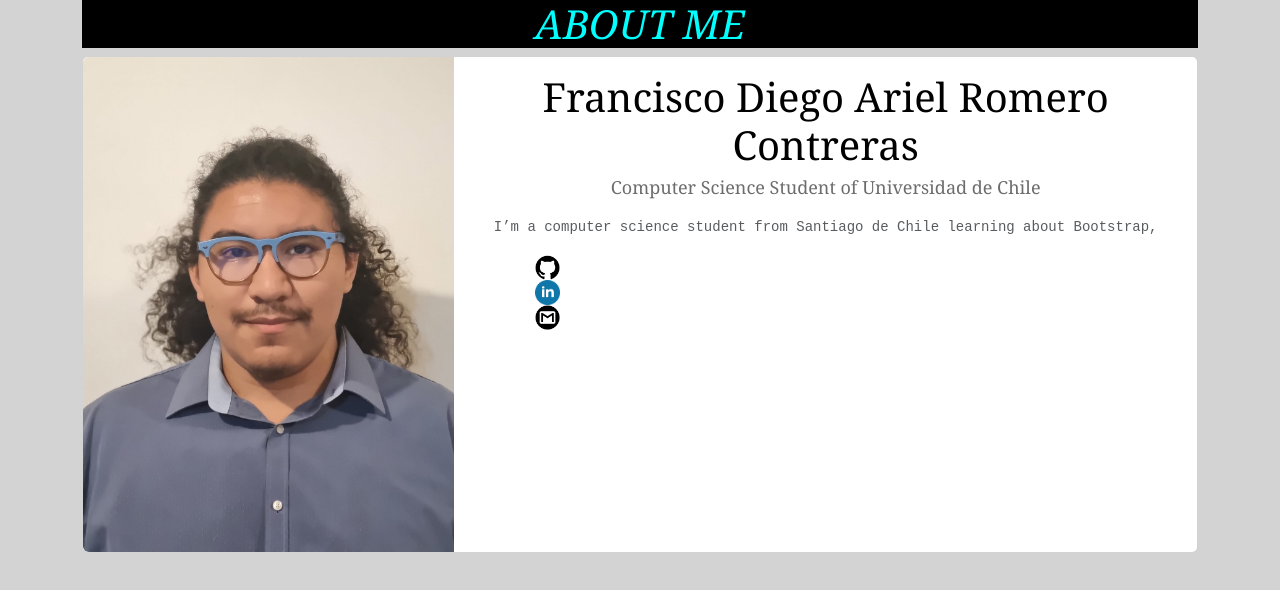
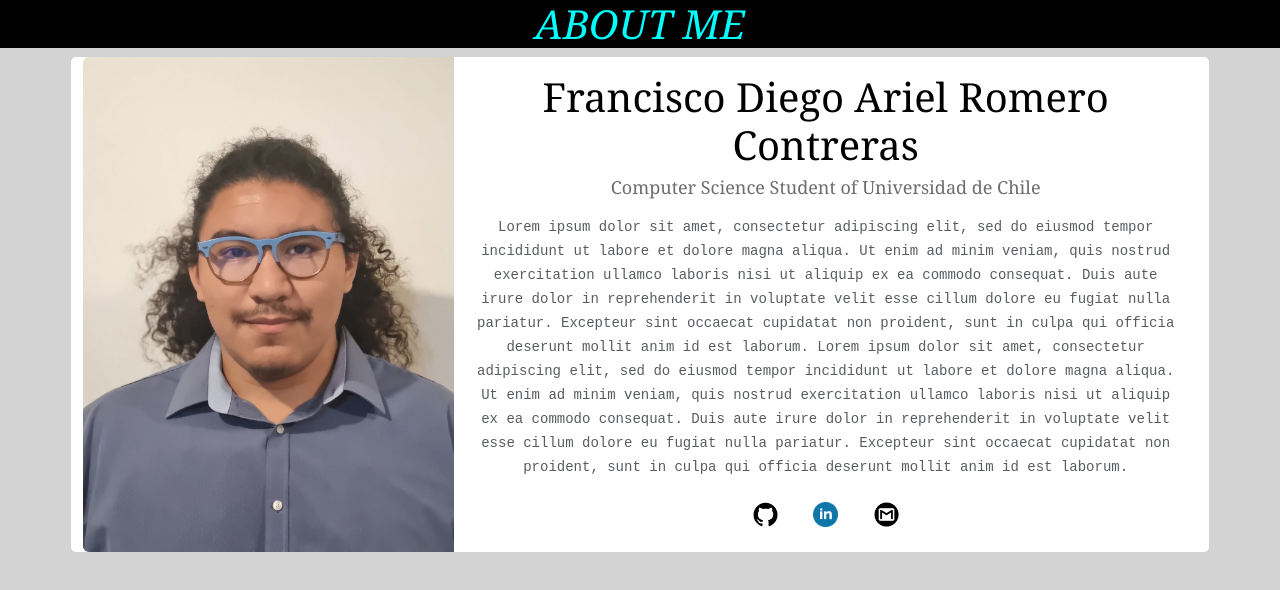
Before and after one commit to Pansho721/AboutMe, a plain HTML site: page index.html in a window 1280 px wide. Drawn offline with Linux system fonts and the light colour scheme.

Commit message:
FEAT: Finilized the structure of the card

```diff
--- a/index.html
+++ b/index.html
@@ -7,14 +7,14 @@
     <link rel="stylesheet" href="./css/bootstrapCSS/bootstrap.min.css">
     <link rel="stylesheet" href="./css/estilos.css">
 </head>
-<body class="container basic02 text-center">
+<body class="basic02 text-center">
     <main>
         <!--HEADER-->
         <div class="container-fluid basic01 text-center">
             <h1>ABOUT ME</h1>
         </div>
         <!--BODY-->
-        <div class="card mb-10">
+        <div class="container card mb-10">
             <div class="row g-0">
                 <div class="col-4">
                     <img src="img/Cred.jpg" class="img-fluid rounded-start">
@@ -24,31 +24,35 @@
                             <div class="card-body">
                                 <h1 class="card-title title01">Francisco Diego Ariel Romero Contreras</h1>
                                 <h1 class="title02">Computer Science Student of Universidad de Chile</h1>
-                                <p class="card-text"></p>
+                                <p></p>
                                 <p class="card-text"><small class="text-body-secondary">
-                                    I’m a computer science student from Santiago de Chile learning about Bootstrap,
+                                    Lorem ipsum dolor sit amet, consectetur adipiscing elit, sed do eiusmod tempor incididunt ut labore et dolore magna aliqua. Ut enim ad minim veniam, quis nostrud exercitation ullamco laboris nisi ut aliquip ex ea commodo consequat. Duis aute irure dolor in reprehenderit in voluptate velit esse cillum dolore eu fugiat nulla pariatur. Excepteur sint occaecat cupidatat non proident, sunt in culpa qui officia deserunt mollit anim id est laborum.
+                                    Lorem ipsum dolor sit amet, consectetur adipiscing elit, sed do eiusmod tempor incididunt ut labore et dolore magna aliqua. Ut enim ad minim veniam, quis nostrud exercitation ullamco laboris nisi ut aliquip ex ea commodo consequat. Duis aute irure dolor in reprehenderit in voluptate velit esse cillum dolore eu fugiat nulla pariatur. Excepteur sint occaecat cupidatat non proident, sunt in culpa qui officia deserunt mollit anim id est laborum.
                                 </small></p>
                             </div>
                         </div>
                         <div class="row-3">
-                            <div class="col-3">
-                                <a href="https://github.com/Pansho721">
+                            <div class="col-12">
+                                <a href="https://github.com/Pansho721" class="btn">
                                     <img src="img/Github.png" alt="Github" width="25" height="25">
                                 </a>
-                            </div>
-                            <div class="col-3">
-                                <a href="www.linkedin.com/in/francisco-romero-40ba17273?">
+                                <a href="https://linkedin.com/in/francisco-romero-40ba17273?" class="btn">
                                     <img src="img/linkedin.png" alt="LinkedIn" width="25" height="25">
                                 </a>
-                            </div>
-                            <div class="col-3">
-                                <a href="francisco.romero.c@ug.uchile.cl">
+                                <a href="#collapseGmail" class="btn" data-bs-toggle="collapse" data-bs-target="#collapseGmail" aria-expanded="false" aria-controls="collapseGmail">
                                     <img src="img/gmail.png" alt="Gmail" width="25" height="25">
                                 </a>
+                                <div class="collapse my-1" id="collapseGmail">
+                                    <div class="card card-body">
+                                        francisco.romero.c@ug.uchile.cl
                                     </div>
                                 </div>
                             </div>
                         </div>
                     </div>
+                </div>
+           </div>
+        </div>
+        <script src="./js/bootstrapJS/bootstrap.bundle.min.js"></script>
     </main>
 </html>
```
Lines whose indentation alone changed are shown as unchanged.
